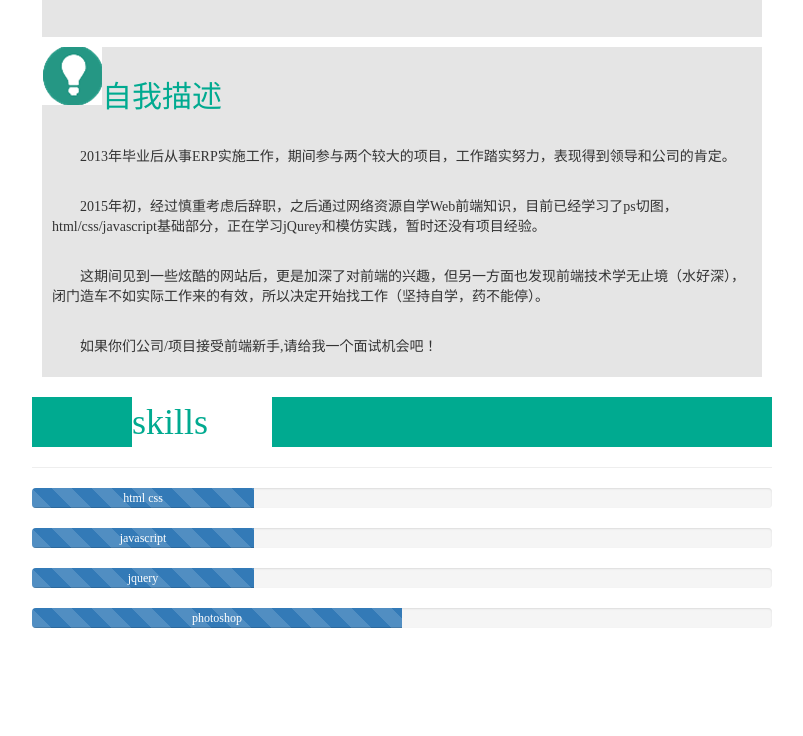
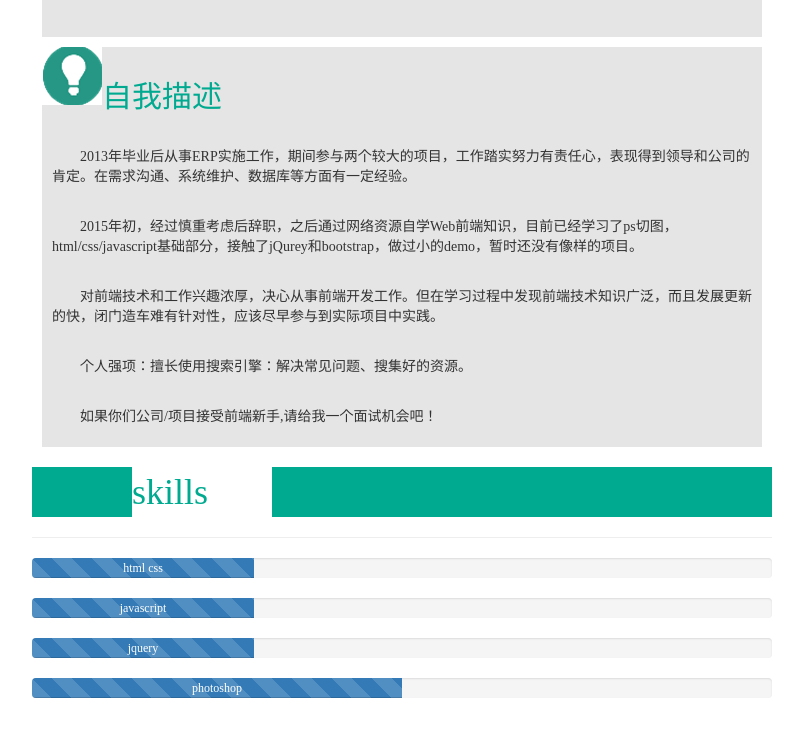
Before and after one commit to Ken-Z/My-Blog, a plain HTML site: page resume.html in a window 1280 px wide. Shown: the part 894-1630 px from the top of the page, without its empty margins (238-1041 px from the left). Before the commit the page ends 1572 px from the top, so only its background shows below. Drawn offline with nearby package versions, Linux system fonts and the light colour scheme.

Commit message:
Update resume.html

```diff
--- a/resume.html
+++ b/resume.html
@@ -172,14 +172,11 @@
 		<i id="i4"></i>
 		<h2 class="hd4">自我描述</h2>
 
-		<p>2013年毕业后从事ERP实施工作，期间参与两个较大的项目，工作踏实努力，表现得到领导和公司的肯定。</p>
-		<p>
-			2015年初，经过慎重考虑后辞职，之后通过网络资源自学Web前端知识，目前已经学习了ps切图，html/css/javascript基础部分，正在学习jQurey和模仿实践，暂时还没有项目经验。
-		</p>
-		<p>
-			这期间见到一些炫酷的网站后，更是加深了对前端的兴趣，但另一方面也发现前端技术学无止境（水好深），闭门造车不如实际工作来的有效，所以决定开始找工作（坚持自学，药不能停）。
-		</p>
-		<p>如果你们公司/项目接受前端新手,请给我一个面试机会吧！</p>
+		<p>2013年毕业后从事ERP实施工作，期间参与两个较大的项目，工作踏实努力有责任心，表现得到领导和公司的肯定。在需求沟通、系统维护、数据库等方面有一定经验。</p>
+<p>2015年初，经过慎重考虑后辞职，之后通过网络资源自学Web前端知识，目前已经学习了ps切图，html/css/javascript基础部分，接触了jQurey和bootstrap，做过小的demo，暂时还没有像样的项目。</p>
+<p>对前端技术和工作兴趣浓厚，决心从事前端开发工作。但在学习过程中发现前端技术知识广泛，而且发展更新的快，闭门造车难有针对性，应该尽早参与到实际项目中实践。</p>
+<p> 个人强项：擅长使用搜索引擎：解决常见问题、搜集好的资源。</p>
+<p>如果你们公司/项目接受前端新手,请给我一个面试机会吧！</p>
 	</div>
 
 	<h1>
```
